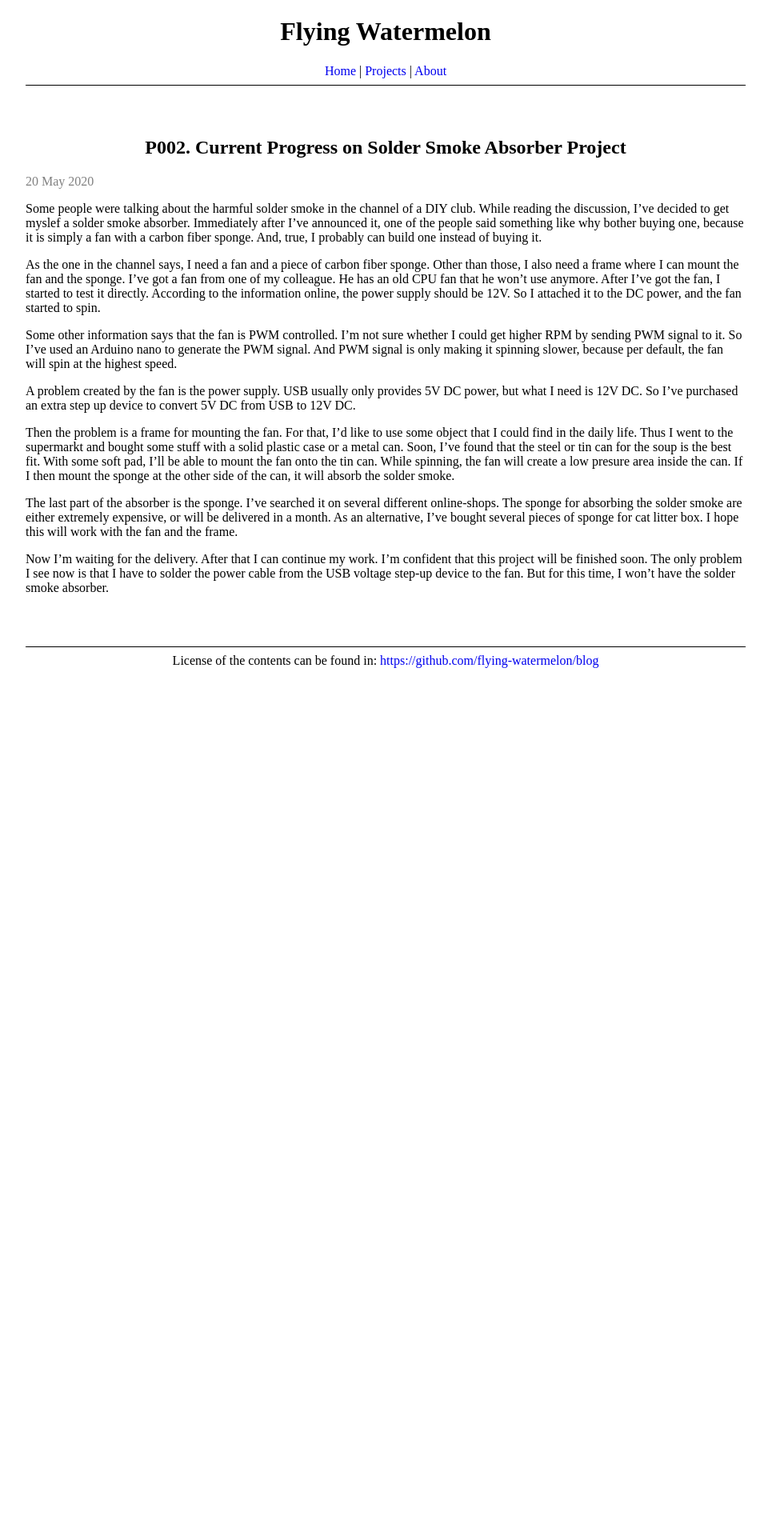
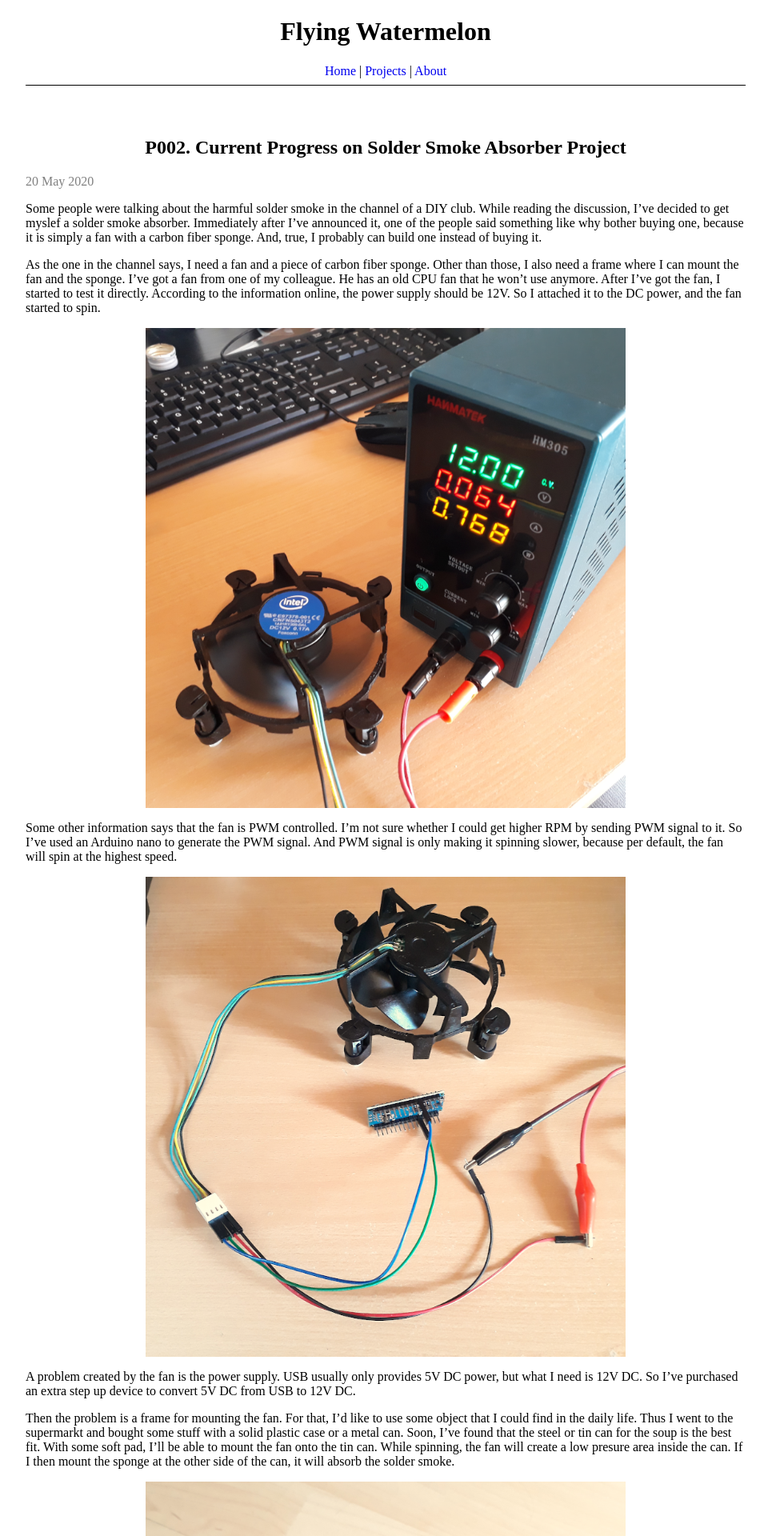
Before and after one commit to flying-watermelon/blog, a Jekyll site: the page built from _posts/2020-05-20-current-progress-on-solder-smoke-absorber-project.md, in a window 1280 px wide. Shown: the top 1920 px of the page at 80% size, without its empty margins (158-1118 px from the left). Built offline with Jekyll 4.4.1, drawn with Linux system fonts in a browser that asks for light colours; before the commit the page ends 900 px from its top, so only the background shows below that.

Commit message:
Added images for a post.

```diff
--- a/_posts/2020-05-20-current-progress-on-solder-smoke-absorber-project.md
+++ b/_posts/2020-05-20-current-progress-on-solder-smoke-absorber-project.md
@@ -6,12 +6,18 @@ Some people were talking about the harmful solder smoke in the channel of a DIY
 
 As the one in the channel says, I need a fan and a piece of carbon fiber sponge. Other than those, I also need a frame where I can mount the fan and the sponge. I've got a fan from one of my colleague. He has an old CPU fan that he won't use anymore. After I've got the fan, I started to test it directly. According to the information online, the power supply should be 12V. So I attached it to the DC power, and the fan started to spin.
 
+![post-image]({{ "/assets/img/2020-05-20-fan-with-dc-power.png" | absolute_url }})
+
 Some other information says that the fan is PWM controlled. I'm not sure whether I could get higher RPM by sending PWM signal to it. So I've used an Arduino nano to generate the PWM signal. And PWM signal is only making it spinning slower, because per default, the fan will spin at the highest speed.
+
+![post-image]({{ "/assets/img/2020-05-20-fan-with-an-arduino.png" | absolute_url }})
 
 A problem created by the fan is the power supply. USB usually only provides 5V DC power, but what I need is 12V DC. So I've purchased an extra step up device to convert 5V DC from USB to 12V DC.
 
 Then the problem is a frame for mounting the fan. For that, I'd like to use some object that I could find in the daily life. Thus I went to the supermarkt and bought some stuff with a solid plastic case or a metal can. Soon, I've found that the steel or tin can for the soup is the best fit. With some soft pad, I'll be able to mount the fan onto the tin can. While spinning, the fan will create a low presure area inside the can. If I then mount the sponge at the other side of the can, it will absorb the solder smoke.
 
+![post-image]({{ "/assets/img/2020-05-20-fan-in-a-can.png" | absolute_url }})
+
 The last part of the absorber is the sponge. I've searched it on several different online-shops. The sponge for absorbing the solder smoke are either extremely expensive, or will be delivered in a month. As an alternative, I've bought several pieces of sponge for cat litter box. I hope this will work with the fan and the frame.
 
 Now I'm waiting for the delivery. After that I can continue my work. I'm confident that this project will be finished soon. The only problem I see now is that I have to solder the power cable from the USB voltage step-up device to the fan. But for this time, I won't have the solder smoke absorber.
```
Also changed, not shown: assets/img/2020-05-20-fan-in-a-can.png (added), assets/img/2020-05-20-fan-with-an-arduino.png (added), assets/img/2020-05-20-fan-with-dc-power.png (added).
